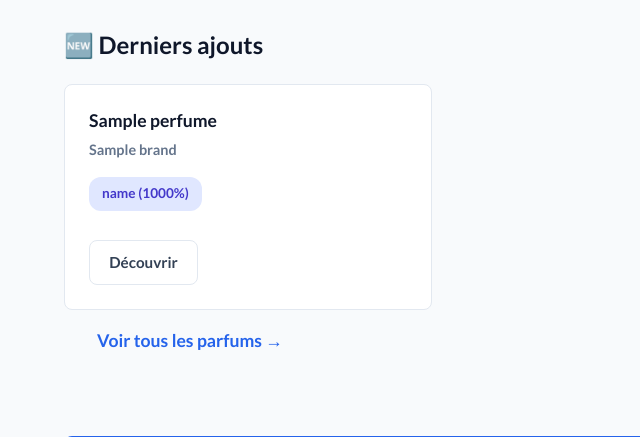
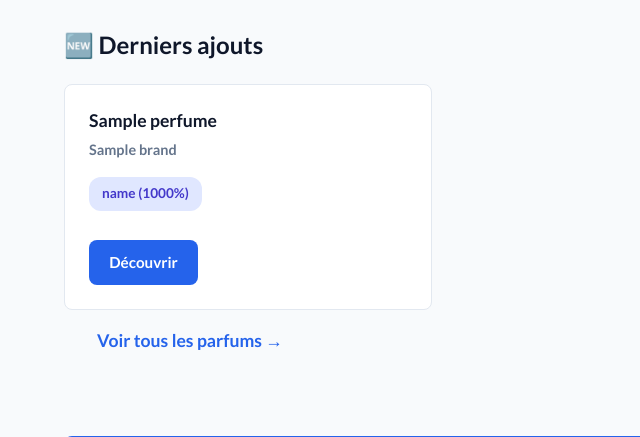
Before and after one commit to lubinbenoit/fragrantica, a Flask app: page / in a window 1280 px wide. Shown: the part 649-1086 px from the top of the page, without its empty margins (0-640 px from the left). Run offline with Flask 3, Linux system fonts and the light colour scheme; a database or web service that is not in the repository returns one stand-in record (values such as "Sample title"); data that the repository does not hold is empty.

Commit message:
btn découvrir secondary en couleur

```diff
--- a/webapp/templates/index.html
+++ b/webapp/templates/index.html
@@ -101,7 +101,7 @@
 
                 <div class="perfume-card-footer">
                     <a href="{{ url_for('perfumes.perfume_detail', perfume_id=perfume.id) }}"
-                       class="btn btn-secondary">
+                       class="btn btn-primary">
                         Découvrir
                     </a>
                 </div>
```
